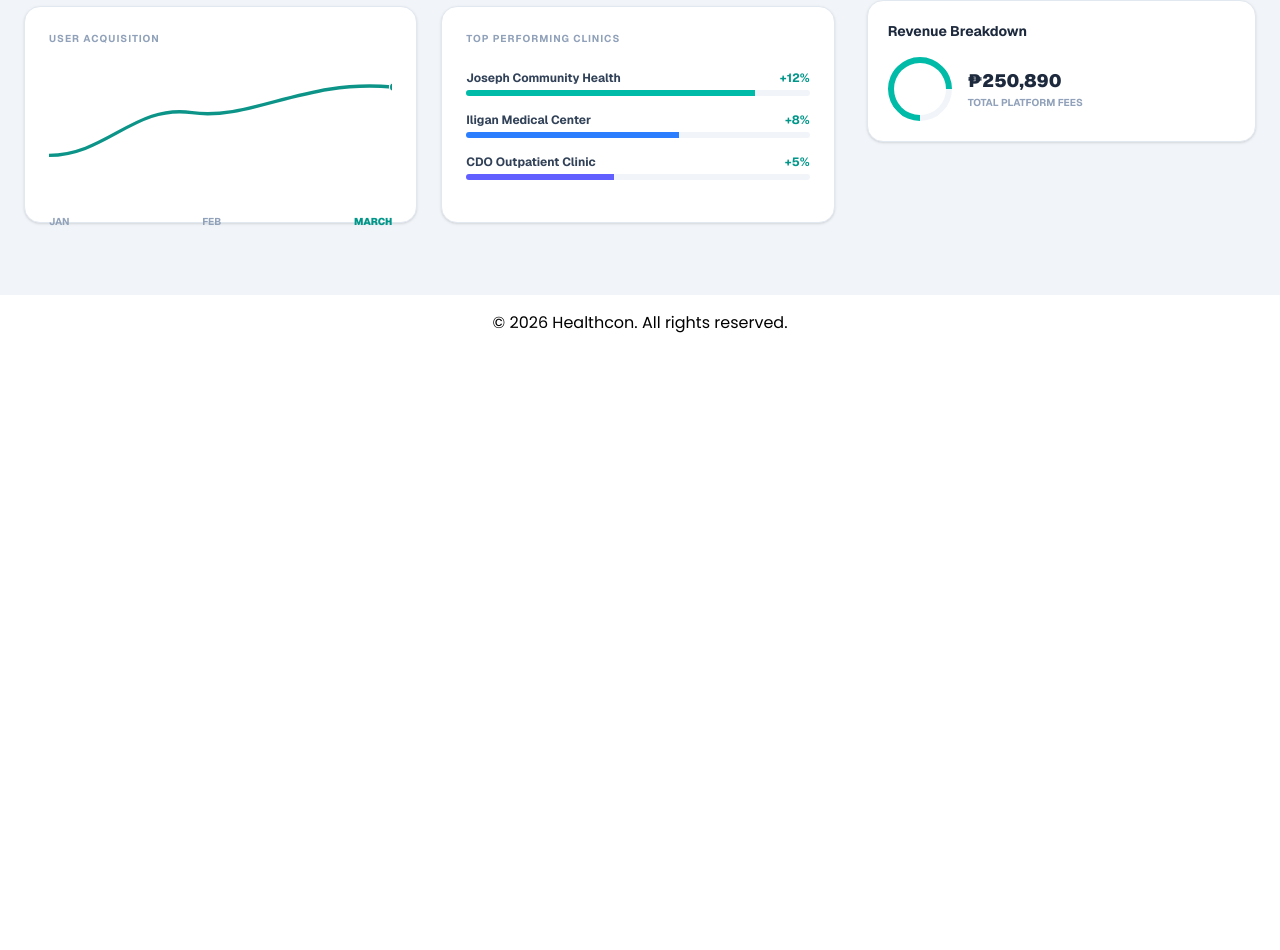
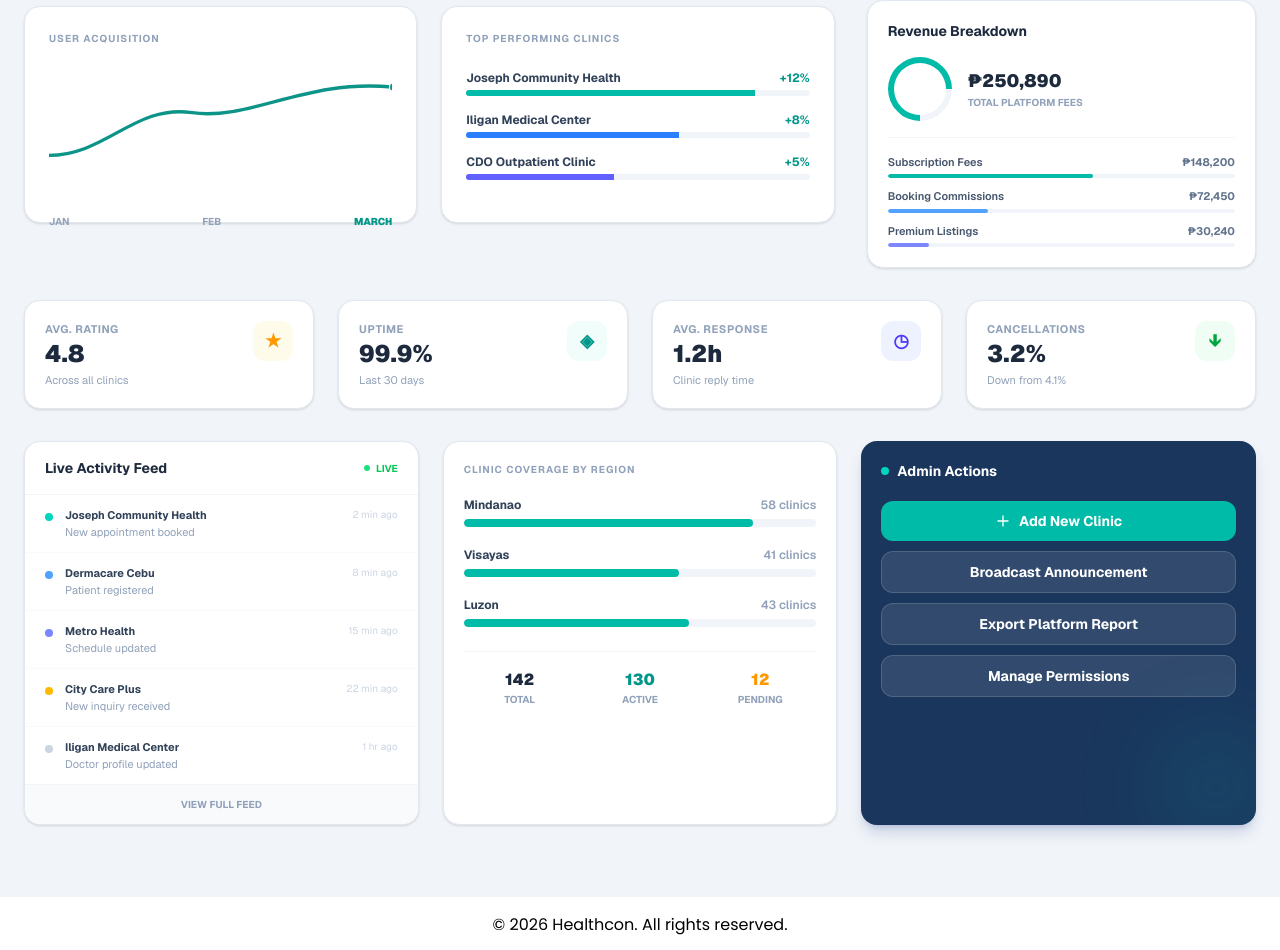
Before and after one commit to Crsrll/healthcon, a Next.js app: page /admin/dashboard in a window 1280 px wide. Shown: the part 692-1642 px from the top of the page. Before the commit the page ends 1043 px from the top, so only its background shows below. Built offline with nearby package versions, Linux system fonts and the light colour scheme.

Commit message:
admin dashboard draft

```diff
--- a/app/(admin)/admin/dashboard/page.js
+++ b/app/(admin)/admin/dashboard/page.js
@@ -18,10 +18,39 @@ export default function PlatformAdminDashboard() {
     { name: "CDO Outpatient Clinic", bookings: 215, growth: "+5%", color: "bg-indigo-500" },
   ];
 
+  const recentActivity = [
+    { clinic: "Joseph Community Health", action: "New appointment booked", time: "2 min ago", type: "booking" },
+    { clinic: "Dermacare Cebu", action: "Patient registered", time: "8 min ago", type: "patient" },
+    { clinic: "Metro Health", action: "Schedule updated", time: "15 min ago", type: "schedule" },
+    { clinic: "City Care Plus", action: "New inquiry received", time: "22 min ago", type: "inquiry" },
+    { clinic: "Iligan Medical Center", action: "Doctor profile updated", time: "1 hr ago", type: "profile" },
+  ];
+
+  const activityDot = {
+    booking: "bg-teal-400",
+    patient: "bg-blue-400",
+    schedule: "bg-indigo-400",
+    inquiry: "bg-amber-400",
+    profile: "bg-slate-300",
+  };
+
+  const regionStats = [
+    { region: "Mindanao", clinics: 58, pct: 82 },
+    { region: "Visayas", clinics: 41, pct: 61 },
+    { region: "Luzon", clinics: 43, pct: 64 },
+  ];
+
+  const quickStats = [
+    { label: "Avg. Rating", value: "4.8", sub: "Across all clinics", icon: "★", color: "text-amber-500", bg: "bg-amber-50" },
+    { label: "Uptime", value: "99.9%", sub: "Last 30 days", icon: "◈", color: "text-teal-600", bg: "bg-teal-50" },
+    { label: "Avg. Response", value: "1.2h", sub: "Clinic reply time", icon: "◷", color: "text-indigo-600", bg: "bg-indigo-50" },
+    { label: "Cancellations", value: "3.2%", sub: "Down from 4.1%", icon: "↓", color: "text-green-600", bg: "bg-green-50" },
+  ];
+
   return (
     <main className="min-h-screen bg-slate-100 font-sans pb-10">
 
-      {/* ── UPGRADED ADMIN HEADER (Matches Clinic Density) ── */}
+      {/* ── HEADER (untouched) ── */}
       <div className="relative bg-[#1a365d] overflow-hidden">
         <div className="absolute inset-0 opacity-10" style={{ backgroundImage: "linear-gradient(rgba(255,255,255,0.07) 1px, transparent 1px), linear-gradient(90deg, rgba(255,255,255,0.07) 1px, transparent 1px)", backgroundSize: "32px 32px" }} />
         <div className="relative max-w-7xl mx-auto px-6 py-8 flex flex-col md:flex-row items-center justify-between gap-6">
@@ -33,9 +62,7 @@ export default function PlatformAdminDashboard() {
               System Status: <span className="text-green-400 font-semibold">All Systems Operational</span>
             </p>
           </div>
-
           <div className="flex items-center gap-6">
-            {/* Server Load Monitor */}
             <div className="hidden lg:block text-right">
               <p className="text-slate-400 text-[10px] uppercase tracking-wider mb-1">Server Load</p>
               <div className="flex items-center gap-3">
@@ -45,7 +72,6 @@ export default function PlatformAdminDashboard() {
                 <span className="text-white font-bold text-xs">32%</span>
               </div>
             </div>
-            {/* Global Search */}
             <div className="flex gap-2">
               <div className="relative">
                 <input
@@ -72,6 +98,7 @@ export default function PlatformAdminDashboard() {
           <PulseCard title="Net Revenue" value="₱250.8k" subtext="Commission (March)" icon="💰" color="text-emerald-600" iconBg="bg-emerald-50" />
         </div>
 
+        {/* MAIN GRID */}
         <div className="grid grid-cols-1 lg:grid-cols-3 gap-8">
 
           {/* LEFT COLUMN (2/3) */}
@@ -108,9 +135,9 @@ export default function PlatformAdminDashboard() {
               </div>
             </section>
 
-            {/* 2. ANALYTICS GRID (New Section to match Clinic richness) */}
+            {/* 2. ANALYTICS GRID */}
             <div className="grid grid-cols-1 md:grid-cols-2 gap-6">
-               {/* Growth Chart (Your existing SVG) */}
+              {/* Growth Chart */}
               <section className="bg-white p-6 rounded-2xl border border-slate-200 shadow-sm">
                 <h3 className="text-slate-400 text-[10px] font-bold uppercase tracking-widest mb-6">User Acquisition</h3>
                 <div className="relative h-32 w-full">
@@ -124,7 +151,7 @@ export default function PlatformAdminDashboard() {
                 </div>
               </section>
 
-               {/* Top Performing Clinics (New Content) */}
+              {/* Top Performing Clinics */}
               <section className="bg-white p-6 rounded-2xl border border-slate-200 shadow-sm">
                 <h3 className="text-slate-400 text-[10px] font-bold uppercase tracking-widest mb-6">Top Performing Clinics</h3>
                 <div className="space-y-4">
@@ -173,14 +200,141 @@ export default function PlatformAdminDashboard() {
             <section className="bg-white rounded-2xl border border-slate-200 shadow-sm p-5">
               <h3 className="font-bold text-slate-800 text-sm mb-4">Revenue Breakdown</h3>
               <div className="flex items-center gap-4">
-                 <div className="w-16 h-16 rounded-full border-[6px] border-teal-500 border-r-slate-100 rotate-45" />
+                <div className="w-16 h-16 rounded-full border-[6px] border-teal-500 border-r-slate-100 rotate-45 shrink-0" />
                 <div>
                   <p className="text-lg font-black text-slate-800">₱250,890</p>
                   <p className="text-[10px] text-slate-400 uppercase font-bold">Total Platform Fees</p>
                 </div>
               </div>
+              {/* Breakdown rows */}
+              <div className="mt-4 space-y-2.5 border-t border-slate-100 pt-4">
+                {[
+                  { label: "Subscription Fees", amount: "₱148,200", pct: 59, color: "bg-teal-500" },
+                  { label: "Booking Commissions", amount: "₱72,450", pct: 29, color: "bg-blue-400" },
+                  { label: "Premium Listings", amount: "₱30,240", pct: 12, color: "bg-indigo-400" },
+                ].map((item) => (
+                  <div key={item.label}>
+                    <div className="flex justify-between text-[11px] mb-1">
+                      <span className="text-slate-600 font-semibold">{item.label}</span>
+                      <span className="text-slate-500 font-bold">{item.amount}</span>
+                    </div>
+                    <div className="h-1 w-full bg-slate-100 rounded-full overflow-hidden">
+                      <div className={`${item.color} h-full rounded-full`} style={{ width: `${item.pct}%` }} />
+                    </div>
+                  </div>
+                ))}
+              </div>
             </section>
+
           </aside>
+        </div>
+
+        {/* ── BOTTOM ROW: EVEN CARDS ── */}
+        <div className="grid grid-cols-1 md:grid-cols-2 lg:grid-cols-4 gap-6">
+
+          {/* Quick Platform Stats */}
+          {quickStats.map((stat) => (
+            <section key={stat.label} className="bg-white rounded-2xl border border-slate-200 shadow-sm p-5 flex items-start justify-between hover:shadow-md transition-all group">
+              <div>
+                <p className="text-[11px] font-bold text-slate-400 uppercase tracking-wider mb-1">{stat.label}</p>
+                <p className="text-2xl font-black text-slate-800 leading-none">{stat.value}</p>
+                <p className="text-[11px] text-slate-400 mt-1.5">{stat.sub}</p>
+              </div>
+              <div className={`${stat.bg} ${stat.color} w-10 h-10 rounded-xl flex items-center justify-center text-lg font-black shrink-0 group-hover:scale-110 transition-transform`}>
+                {stat.icon}
+              </div>
+            </section>
+          ))}
+        </div>
+
+        {/* ── SECOND BOTTOM ROW ── */}
+        <div className="grid grid-cols-1 md:grid-cols-3 gap-6">
+
+          {/* Live Platform Activity Feed */}
+          <section className="bg-white rounded-2xl border border-slate-200 shadow-sm overflow-hidden">
+            <div className="px-5 py-4 border-b border-slate-100 flex items-center justify-between">
+              <h3 className="font-bold text-slate-800 text-sm">Live Activity Feed</h3>
+              <span className="flex items-center gap-1.5">
+                <span className="w-1.5 h-1.5 rounded-full bg-green-400 animate-pulse" />
+                <span className="text-[10px] font-bold text-green-500 uppercase">Live</span>
+              </span>
+            </div>
+            <div className="divide-y divide-slate-50">
+              {recentActivity.map((item, i) => (
+                <div key={i} className="px-5 py-3 flex items-start gap-3 hover:bg-slate-50 transition-colors">
+                  <span className={`w-2 h-2 rounded-full mt-1.5 shrink-0 ${activityDot[item.type]}`} />
+                  <div className="flex-1 min-w-0">
+                    <p className="text-[11px] font-bold text-slate-700 truncate">{item.clinic}</p>
+                    <p className="text-[11px] text-slate-400 truncate">{item.action}</p>
+                  </div>
+                  <span className="text-[10px] text-slate-300 shrink-0 whitespace-nowrap">{item.time}</span>
+                </div>
+              ))}
+            </div>
+            <button className="w-full py-3 bg-slate-50 text-[10px] font-bold text-slate-400 hover:text-teal-600 transition-colors border-t border-slate-100 uppercase">
+              View Full Feed
+            </button>
+          </section>
+
+          {/* Clinic Coverage by Region */}
+          <section className="bg-white rounded-2xl border border-slate-200 shadow-sm p-5">
+            <h3 className="text-slate-400 text-[10px] font-bold uppercase tracking-widest mb-5">Clinic Coverage by Region</h3>
+            <div className="space-y-5">
+              {regionStats.map((r) => (
+                <div key={r.region}>
+                  <div className="flex items-center justify-between text-xs mb-1.5">
+                    <span className="font-bold text-slate-700">{r.region}</span>
+                    <span className="text-slate-400 font-semibold">{r.clinics} clinics</span>
+                  </div>
+                  <div className="h-2 w-full bg-slate-100 rounded-full overflow-hidden">
+                    <div className="bg-teal-500 h-full rounded-full" style={{ width: `${r.pct}%` }} />
+                  </div>
+                </div>
+              ))}
+            </div>
+            <div className="mt-6 pt-4 border-t border-slate-100 grid grid-cols-3 text-center gap-2">
+              <div>
+                <p className="text-base font-black text-slate-800">142</p>
+                <p className="text-[10px] text-slate-400 uppercase font-bold">Total</p>
+              </div>
+              <div>
+                <p className="text-base font-black text-teal-600">130</p>
+                <p className="text-[10px] text-slate-400 uppercase font-bold">Active</p>
+              </div>
+              <div>
+                <p className="text-base font-black text-amber-500">12</p>
+                <p className="text-[10px] text-slate-400 uppercase font-bold">Pending</p>
+              </div>
+            </div>
+          </section>
+
+          {/* Admin Quick Actions */}
+          <section className="bg-[#1a365d] rounded-2xl p-5 text-white shadow-lg shadow-blue-900/20 relative overflow-hidden flex flex-col justify-between">
+            <div className="absolute -bottom-6 -right-6 w-32 h-32 bg-teal-400/10 rounded-full blur-2xl pointer-events-none" />
+            <div className="relative">
+              <div className="flex items-center gap-2 mb-5">
+                <span className="w-2 h-2 bg-teal-400 rounded-full" />
+                <h3 className="font-bold text-sm">Admin Actions</h3>
+              </div>
+              <div className="space-y-2.5">
+                <button className="w-full bg-teal-500 hover:bg-teal-400 py-2.5 rounded-xl font-bold text-sm transition-all flex items-center justify-center gap-2">
+                  <svg xmlns="http://www.w3.org/2000/svg" fill="none" viewBox="0 0 24 24" strokeWidth={2} stroke="currentColor" className="w-4 h-4">
+                    <path strokeLinecap="round" strokeLinejoin="round" d="M12 4.5v15m7.5-7.5h-15" />
+                  </svg>
+                  Add New Clinic
+                </button>
+                <button className="w-full bg-white/10 hover:bg-white/20 border border-white/15 py-2.5 rounded-xl font-bold text-sm transition-all">
+                  Broadcast Announcement
+                </button>
+                <button className="w-full bg-white/10 hover:bg-white/20 border border-white/15 py-2.5 rounded-xl font-bold text-sm transition-all">
+                  Export Platform Report
+                </button>
+                <button className="w-full bg-white/10 hover:bg-white/20 border border-white/15 py-2.5 rounded-xl font-bold text-sm transition-all">
+                  Manage Permissions
+                </button>
+              </div>
+            </div>
+          </section>
 
         </div>
       </div>
```
Lines whose indentation alone changed are shown as unchanged.
